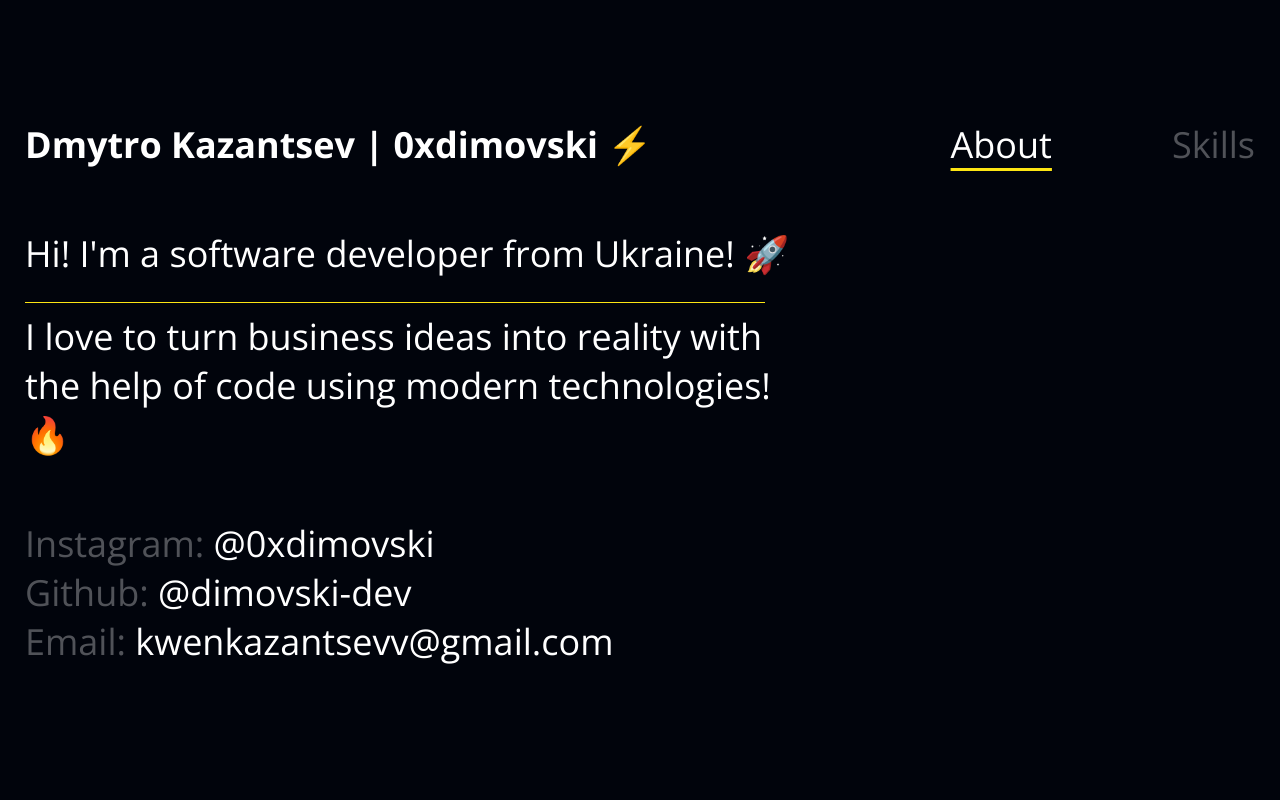
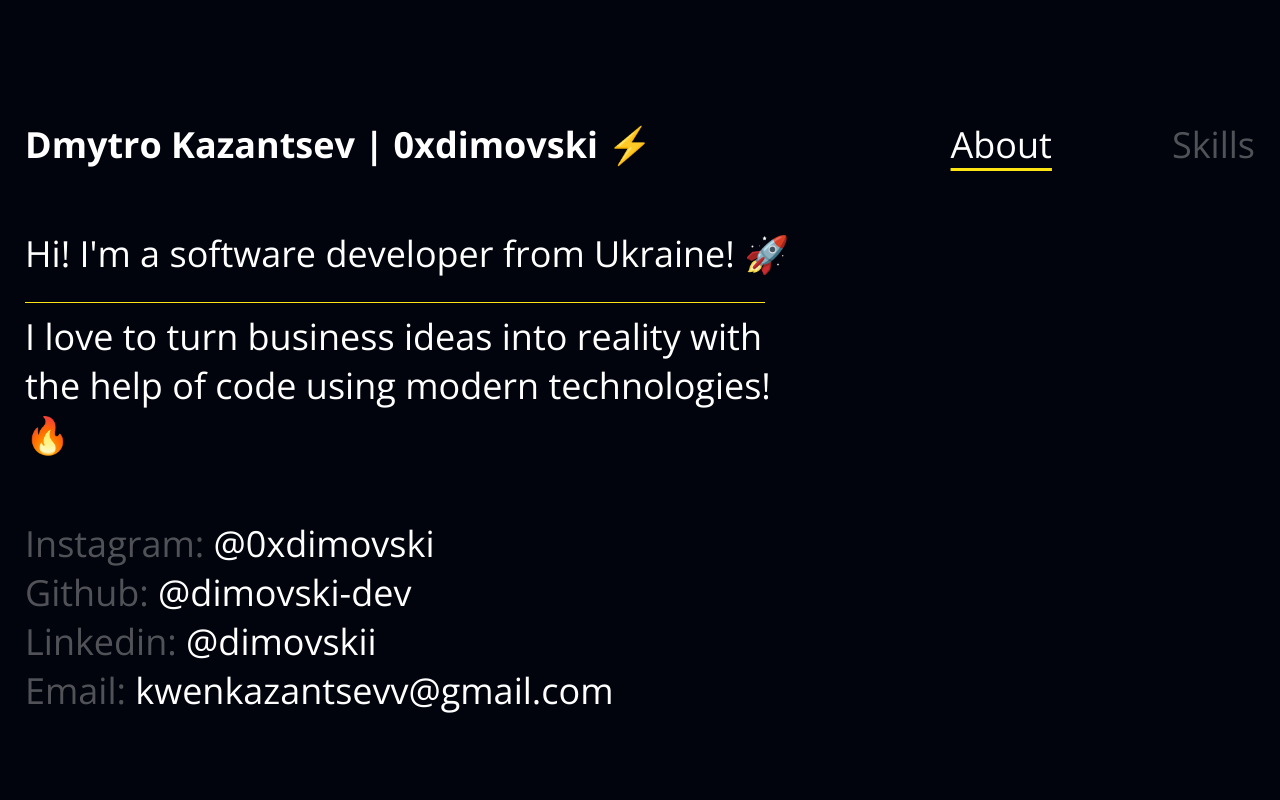
Before and after one commit to dimovski-dev/portfolio, a Next.js app: page / in a window 1280 px wide. Shown: the top 800 px of the page. Built offline with nearby package versions, Linux system fonts and the light colour scheme.

Commit message:
feat: added linkedin social media

```diff
--- a/src/components/Contacts/index.tsx
+++ b/src/components/Contacts/index.tsx
@@ -21,6 +21,11 @@ export const Contacts = () => {
                     linkAlias: "@dimovski-dev"
                 },
                 {
+                    title: "Linkedin",
+                    link: "https://www.linkedin.com/in/dimovskii/",
+                    linkAlias: "@dimovskii"
+                },
+                {
                     title: "Email",
                     link: "kwenkazantsevv@gmail.com",
                     linkAlias: "kwenkazantsevv@gmail.com"
```
